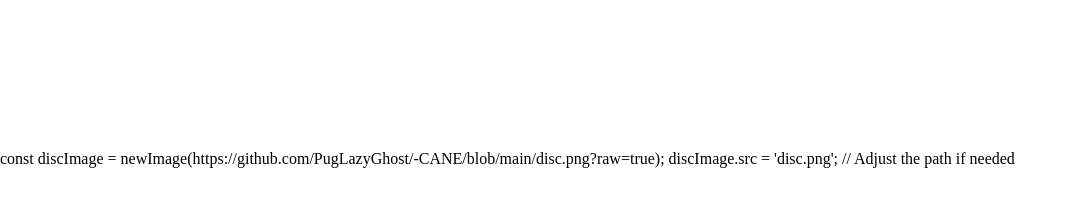
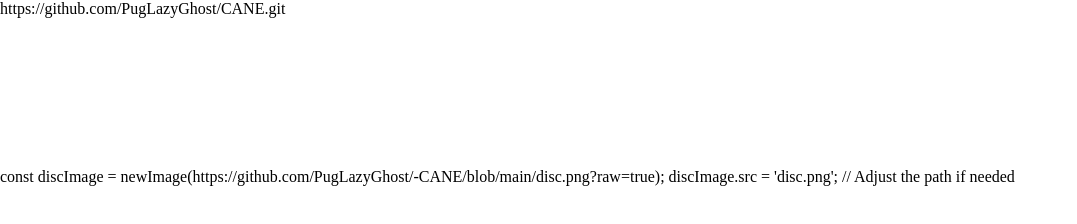
Before and after one commit to PugLazyGhost/-CANE, a plain HTML site: page index.html in a window 1280 px wide. Shown: the whole page, without its empty margins (0-1077 px from the left). Drawn offline with Linux system fonts and the light colour scheme.

Commit message:
Update index.html

```diff
--- a/index.html
+++ b/index.html
@@ -1,3 +1,3 @@
-<!DOCTYPE html><html lang="en"><head><meta charset="UTF-8"><meta name="viewport" content="width=device-width, initial-scale=1.0"><title>Flying Game</title><link rel="stylesheet" href="styles.css"></head><body><canvas id="gameCanvas"></canvas><script src="game.js"></script></body></html>
+<!DOCTYPE html><html lang="en">https://github.com/PugLazyGhost/CANE.git<head><meta charset="UTF-8"><meta name="viewport" content="width=device-width, initial-scale=1.0"><title>Flying Game</title><link rel="stylesheet" href="styles.css"></head><body><canvas id="gameCanvas"></canvas><script src="game.js"></script></body></html>
 const discImage = newImage(https://github.com/PugLazyGhost/-CANE/blob/main/disc.png?raw=true);
 discImage.src = 'disc.png'; // Adjust the path if needed
```
